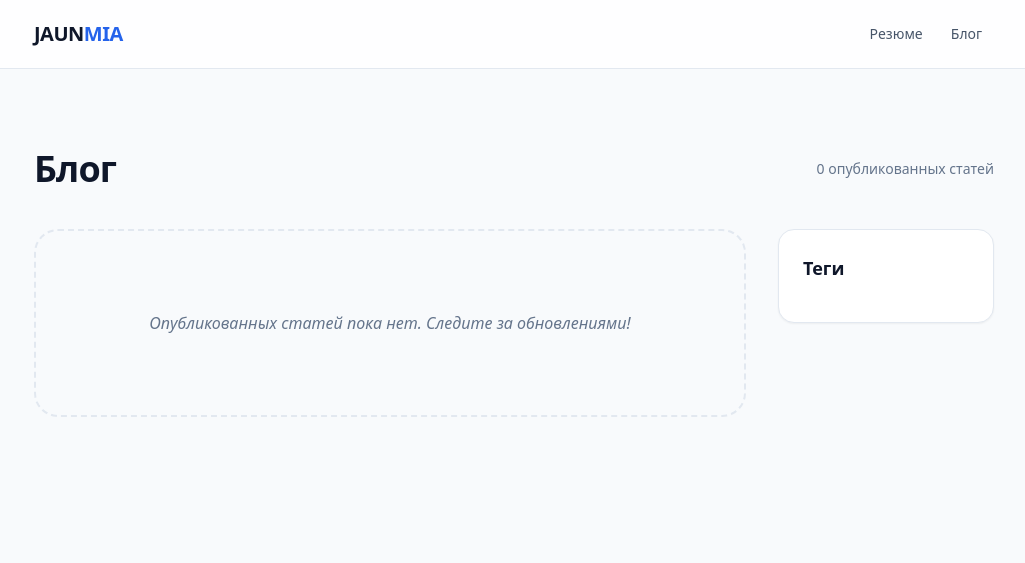
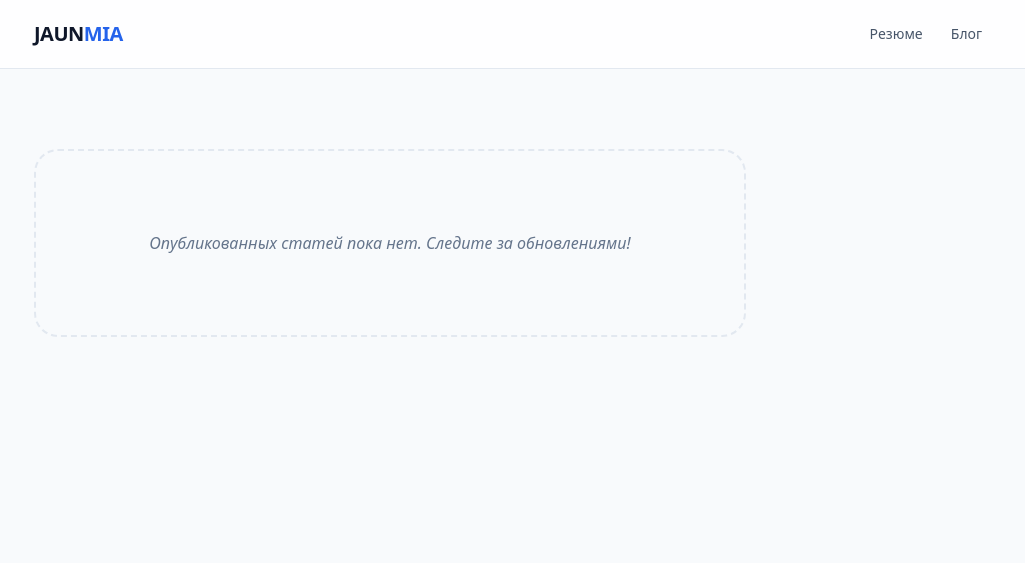
Before and after one commit to jkormik/private-site, a Flask app: page /blog/ in a window 1280 px wide. Shown: the top 563 px of the page, without its empty margins (126-1151 px from the left). Run offline with Flask 3, Linux system fonts and the light colour scheme; style sheets or scripts are compiled from the project's sources; some libraries are stand-ins or nearby versions.

Commit message:
Clean up blog index page UI
- Remove blog title and posts count from the top
- Remove 'Tags' header and the card styling around the tag cloud
- Move 'All articles' filter button to the end of the tag list

```diff
--- a/templates/blog/index.html
+++ b/templates/blog/index.html
@@ -6,11 +6,6 @@
 
 {% block content %}
 <div class="py-10">
-    <div class="flex justify-between items-center mb-10">
-        <h1 class="text-4xl font-extrabold text-slate-900 tracking-tight">Блог</h1>
-        <span class="text-sm text-slate-500 font-medium">{{ posts|length }} опубликованных статей</span>
-    </div>
-
     <div class="grid grid-cols-1 lg:grid-cols-4 gap-8">
         <!-- Main Blog Feed -->
         <div class="lg:col-span-3 grid grid-cols-1 md:grid-cols-2 gap-8 order-2 lg:order-1">
@@ -44,15 +39,7 @@
 
         <!-- Sidebar: Tag Cloud -->
         <div class="lg:col-span-1 order-1 lg:order-2">
-            <div class="bg-white p-6 rounded-2xl border border-slate-200 shadow-sm sticky top-10">
-                <h3 class="text-lg font-bold text-slate-900 mb-4">Теги</h3>
-                <div class="flex flex-wrap gap-2" id="tag-cloud">
-                    {% if selected_tags %}
-                    <a href="{{ url_for('blog.index') }}" class="px-3 py-1 text-xs font-medium bg-slate-200 text-slate-600 rounded-full hover:bg-slate-300 transition-colors">
-                        Все статьи ✕
-                    </a>
-                    {% endif %}
-
+            <div class="flex flex-wrap gap-2 sticky top-10" id="tag-cloud">
                     {% for tag in tags %}
                     <button
                        onclick="toggleTag('{{ tag }}')"
@@ -60,8 +47,13 @@
                         {{ tag }}
                     </button>
                     {% endfor %}
+
+                    {% if selected_tags %}
+                    <a href="{{ url_for('blog.index') }}" class="px-3 py-1 text-xs font-medium bg-slate-200 text-slate-600 rounded-full hover:bg-slate-300 transition-colors">
+                        Все статьи ✕
+                    </a>
+                    {% endif %}
                 </div>
-            </div>
         </div>
     </div>
 </div>
```
